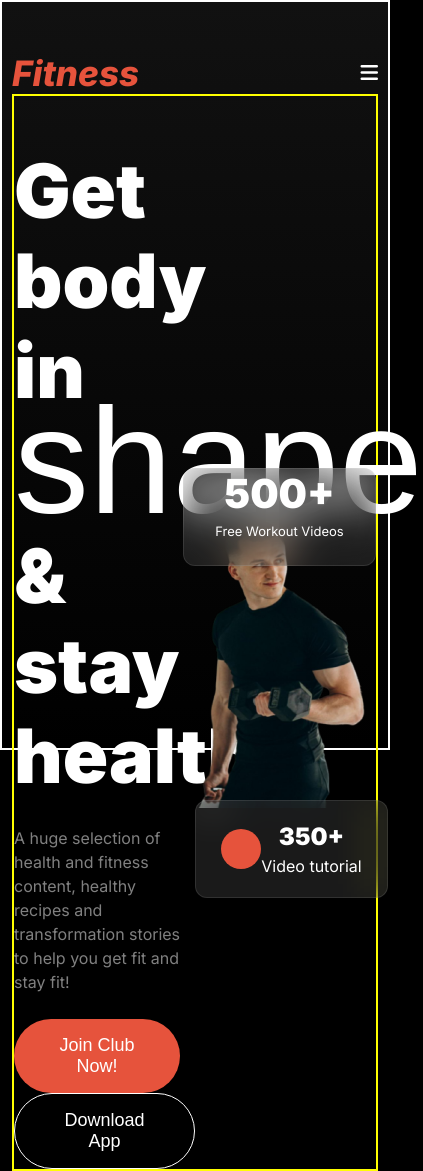
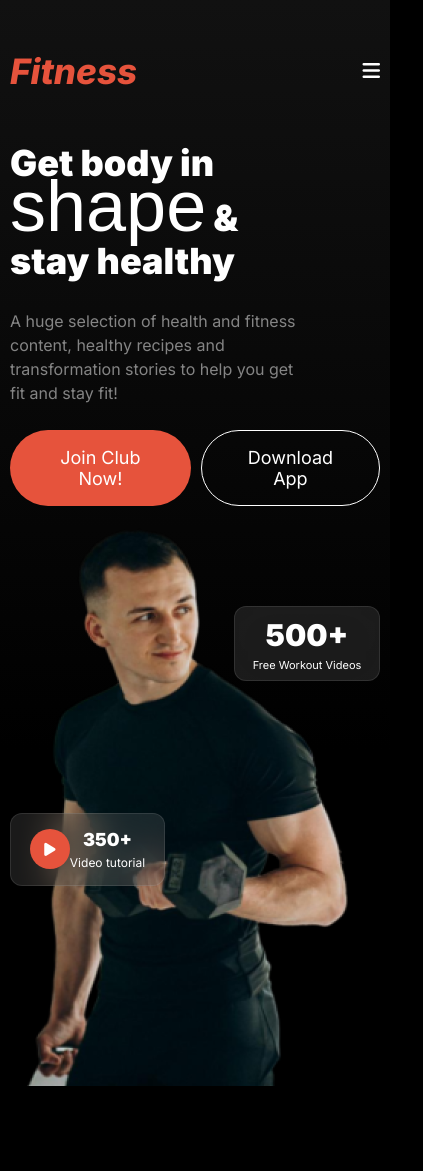
Before and after one commit to Eittymoni/Assignment-2, a plain HTML site: page index.html in a window 390 px wide. Shown: the whole page, 423 px wide, since content can reach past the window. After the commit the page ends 1086 px from the top, so only its background shows below. Drawn offline with Linux system fonts and the light colour scheme; a web font is replaced by a local one.

Commit message:
banner section completed

```diff
--- a/index.html
+++ b/index.html
@@ -33,8 +33,11 @@
                 <div class="banner-left">
                     <h1>Get body in <span class="span-mia">shape</span> & stay healthy</h1>
                     <p>A huge selection of health and fitness content, healthy recipes and transformation stories to help you get fit and stay fit!</p>
-                    <button class="btn-one"> Join Club Now!</button>
-                    <button class="btn-two"> Download App</button>
+                    <div class="btn">
+                        <button class="btn-one inter-font"> Join Club Now!</button>
+                    <button class="btn-two inter-font"> Download App</button>
+                    </div>
+
                 </div>
                 <div class="banner-right">
                  <div class="right-top">
@@ -43,7 +46,7 @@
                  </div>
                  <div class="right-buttom">
                     <div class="red-circle">
-
+                        <i class="fa-solid fa-play"></i>
                     </div>
                     <div class="">
                         <h3>350+</h3>
--- a/style/style.css
+++ b/style/style.css
@@ -33,7 +33,6 @@
 padding-top:50px;
 background: linear-gradient(180180.00deg, rgb(17,17,17),rgba(119,119,119,0)100%);
 height: 750px;
-border: 2px solid white;
 
   }
   .navbar{
@@ -77,7 +76,6 @@ font-style: italic;
 }
 /* navbar end */
 #banner .banner-main{
-    border: 2px solid yellow;
     padding-top: 50px;
   display: flex;
   align-items: center;
@@ -140,6 +138,8 @@ border-radius: 12px;
 background-color: rgba(255, 255, 255, 0.1);
 backdrop-filter: blur(20px);
 text-align: center;
+align-items: center;
+justify-content: center;
 position: absolute;
 top: 100px;
 right: 0;
@@ -150,6 +150,7 @@ right: 0;
     font-size: 40px;
     font-weight: 900;
     list-style: 40px;
+    padding-top: 10px;
 }
 #banner .banner-main .banner-right .right-top p{
     color: rgb(255, 255, 255);
@@ -177,8 +178,12 @@ right: 0;
 #banner .banner-main .banner-right .right-buttom .red-circle{
    height: 40px;
    width: 40px;
+   line-height: 40px;
    border-radius: 50%;
    background-color: rgb(230, 83, 60);
+    }
+    #banner .banner-main .banner-right .right-buttom .red-circle i{
+        display: none;
     }
 #banner .banner-main .banner-right .right-buttom h3{
     color: rgb(255, 255, 255);
@@ -211,4 +216,67 @@ right: 0;
         color: white;
         font-size: 20px;
     }
+    #banner .banner-main{
+        padding-top: 50px;
+      display: flex;
+      flex-direction: column;
+     text-align: left;
+
+    }
+    #banner .banner-main .banner-left{
+        width: 100%;
+        }
+    #banner .banner-main .banner-left h1{
+        font-size: 36px;
+        font-weight: 900;
+        line-height: 120%;
+        padding-right: 68px;
+        }
+
+        #banner .banner-main .banner-left p{
+          padding-right: 78px;
+          padding-top: 25px;
+        }
+        #banner .banner-main .banner-left .btn{
+            display: flex;
+        }
+        #banner .banner-main .banner-left  .btn-one{
+            margin-right: 10px;
+        }
+        #banner .banner-main .banner-right{
+            width: 100%;
+        }
+
+        #banner .banner-main .banner-right .right-top{
+            width: 146px;
+            height: 75px;
+        }
+        #banner .banner-main .banner-right .right-top h3{
+            font-size: 30px;
+
+        }
+        #banner .banner-main .banner-right .right-top p{
+            font-size: 11px;
+        }
+        #banner .banner-main .banner-right .right-buttom{
+            height: 73px;
+            width: 155px;
+            bottom: 200px;
+        }
+        #banner .banner-main .banner-right .right-buttom h3{
+            font-size: 18px;
+        }
+
+        #banner .banner-main .banner-right .right-buttom p{
+            font-size: 12px;
+        }
+        #banner .banner-main .banner-right .right-buttom .red-circle i{
+            display: inline-block;
+            text-align: center;
+            line-height: 40px;
+            color: rgb(255, 255, 255);
+            font-size: 15px;
+        }
+        /* banner section end */
+
 }
```
